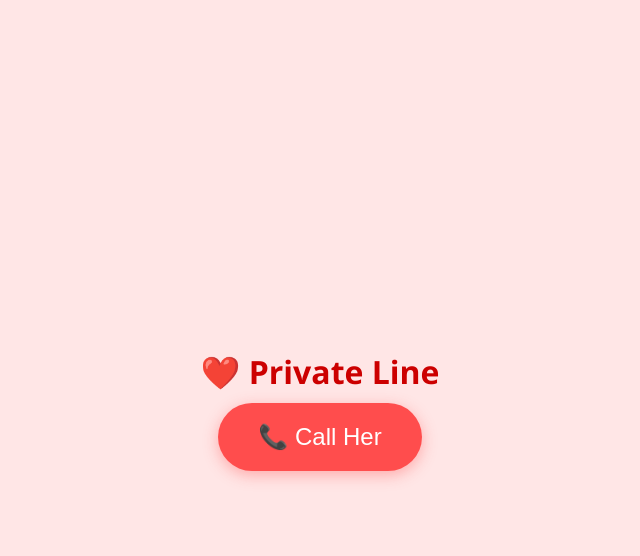
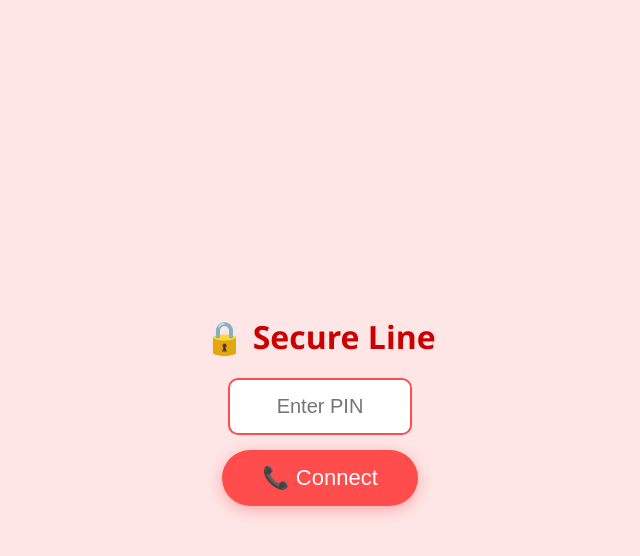
Before and after one commit to Sidharthgomasa/private-line, a Flask app: page / in a window 1280 px wide. Shown: the top 556 px of the page, without its empty margins (320-960 px from the left). Run offline with Flask 3, Linux system fonts and the light colour scheme; some libraries are stand-ins or nearby versions.

Commit message:
Update index.html

```diff
--- a/templates/index.html
+++ b/templates/index.html
@@ -6,13 +6,23 @@
     <title>Private Line</title>
     <style>
         body { font-family: 'Segoe UI', sans-serif; display: flex; flex-direction: column; align-items: center; justify-content: center; height: 100vh; background: #ffe6e6; margin: 0; }
+        h1 { color: #cc0000; margin-bottom: 20px; }
 
-        h1 { color: #cc0000; margin-bottom: 10px; }
+        /* New PIN Input Style */
+        #pinInput {
+            padding: 15px;
+            font-size: 20px;
+            border-radius: 10px;
+            border: 2px solid #ff4d4d;
+            text-align: center;
+            width: 150px;
+            margin-bottom: 15px;
+            outline: none;
+        }
 
-        /* The Call Button */
         #callBtn {
-            padding: 20px 40px;
-            font-size: 24px;
+            padding: 15px 40px;
+            font-size: 22px;
             background-color: #ff4d4d;
             color: white;
             border: none;
@@ -23,18 +33,8 @@
         }
         #callBtn:active { transform: scale(0.95); }
 
-        /* Hidden by default, shows during call */
         .call-active { display: none; text-align: center; }
-
-        .circle {
-            width: 150px; height: 150px;
-            background: #ffcccc;
-            border-radius: 50%;
-            display: flex; align-items: center; justify-content: center;
-            margin: 20px auto;
-            font-size: 50px;
-        }
-
+        .circle { width: 150px; height: 150px; background: #ffcccc; border-radius: 50%; display: flex; align-items: center; justify-content: center; margin: 20px auto; font-size: 50px; }
         .pulse { animation: pulse 2s infinite; }
 
         @keyframes pulse {
@@ -42,20 +42,21 @@
             70% { transform: scale(1); box-shadow: 0 0 0 20px rgba(255, 77, 77, 0); }
             100% { transform: scale(0.95); box-shadow: 0 0 0 0 rgba(255, 77, 77, 0); }
         }
-
         #status { font-style: italic; color: #555; margin-top: 20px; }
     </style>
 </head>
 <body>
 
-    <h1>❤️ Private Line</h1>
+    <h1>🔒 Secure Line</h1>
 
-    <button id="callBtn" onclick="startCall()">📞 Call Her</button>
+    <input type="tel" id="pinInput" placeholder="Enter PIN" maxlength="4">
+
+    <button id="callBtn" onclick="startCall()">📞 Connect</button>
 
     <div id="ui-active" class="call-active">
-        <div id="visual" class="circle">Connecting...</div>
-        <div id="status">Connecting to secure room...</div>
-        <button onclick="location.reload()" style="padding: 10px 20px; margin-top: 20px; background: #555; color: white; border: none; border-radius: 20px; cursor: pointer;">Hang Up</button>
+        <div id="visual" class="circle">🔐</div>
+        <div id="status">Verifying PIN...</div>
+        <button onclick="location.reload()" style="margin-top: 20px; padding: 10px 20px; background: #555; color: white; border: none; border-radius: 20px;">Hang Up</button>
     </div>
 
     <audio id="remoteAudio" autoplay></audio>
@@ -66,58 +67,64 @@
         const remoteAudio = document.getElementById('remoteAudio');
         const statusDiv = document.getElementById('status');
         const callBtn = document.getElementById('callBtn');
+        const pinInput = document.getElementById('pinInput');
         const uiActive = document.getElementById('ui-active');
         const visual = document.getElementById('visual');
 
         let peerConnection;
         const configuration = { iceServers: [{ urls: 'stun:stun.l.google.com:19302' }] };
 
-        // This function only runs when you CLICK the button
         function startCall() {
-            // Hide button, show loading UI
+            const pin = pinInput.value;
+            if (!pin) { alert("Please enter the PIN!"); return; }
+
+            // UI Changes
             callBtn.style.display = 'none';
+            pinInput.style.display = 'none';
             uiActive.style.display = 'block';
-            visual.innerText = "🎤";
 
             navigator.mediaDevices.getUserMedia({ audio: true, video: false })
                 .then(stream => {
-                    // Only NOW do we join the server
-                    socket.emit('join', {});
-                    statusDiv.innerText = "Mic active. Waiting for her to join...";
+                    // Send PIN to server for verification
+                    socket.emit('join', { pin: pin });
+                    statusDiv.innerText = "Verifying PIN...";
 
                     peerConnection = new RTCPeerConnection(configuration);
                     stream.getTracks().forEach(track => peerConnection.addTrack(track, stream));
 
                     peerConnection.ontrack = event => {
                         remoteAudio.srcObject = event.streams[0];
-                        statusDiv.innerText = "❤️ She is here! Connected.";
+                        statusDiv.innerText = "❤️ Connected Securely!";
                         visual.innerText = "🗣️";
-                        visual.classList.add("pulse"); // Start pulsing animation
+                        visual.classList.add("pulse");
                     };
 
                     peerConnection.onicecandidate = event => {
                         if (event.candidate) socket.emit('signal', { 'candidate': event.candidate });
                     };
                 })
-                .catch(err => {
-                    statusDiv.innerText = "Error: Allow Microphone access!";
-                    console.error(err);
-                });
+                .catch(err => console.error(err));
         }
 
-        // --- Standard Signaling Logic (Same as before) ---
+        // --- Security Logic ---
 
+        // Server says: "WRONG PIN"
+        socket.on('auth_error', (data) => {
+            alert(data.message);
+            location.reload(); // Refresh page to try again
+        });
+
+        // Server says: "PIN Correct, you are in"
         socket.on('ready', async () => {
-            if (!peerConnection) return; // Don't react if I haven't clicked "Call" yet
-            console.log("Partner is ready...");
+            if (!peerConnection) return;
+            console.log("PIN Accepted. Partner ready.");
             const offer = await peerConnection.createOffer();
             await peerConnection.setLocalDescription(offer);
             socket.emit('signal', { 'sdp': offer });
         });
 
         socket.on('signal', async (data) => {
-            if (!peerConnection) return; // Don't react if I haven't clicked "Call" yet
-
+            if (!peerConnection) return;
             if (data.sdp) {
                 await peerConnection.setRemoteDescription(new RTCSessionDescription(data.sdp));
                 if (data.sdp.type === 'offer') {
```
